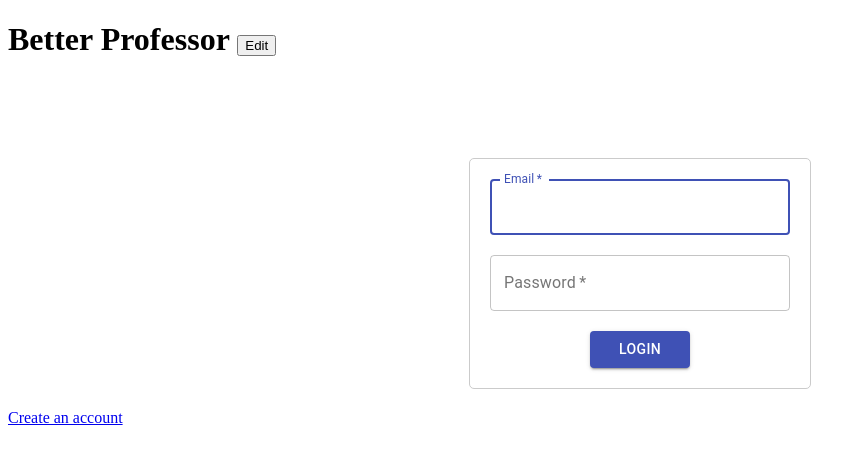
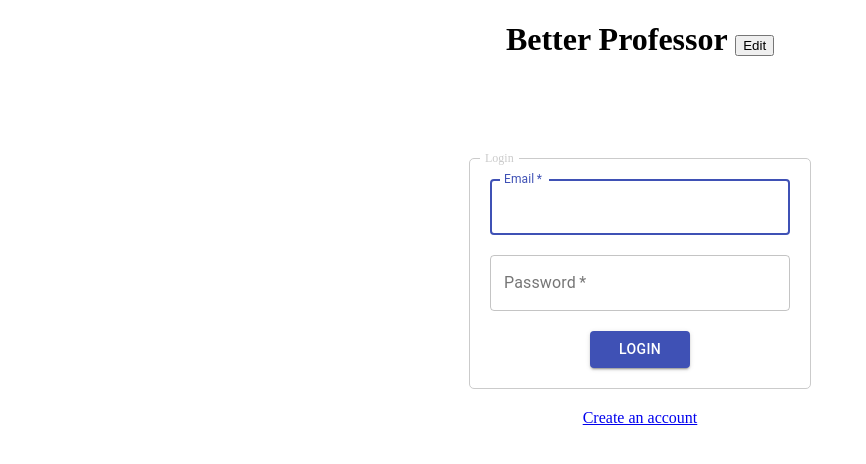
Before and after one commit to BW-Better-Professor-App1/Front-End, a React (Create React App) app in the folder betterprofessor/: page / in a window 1280 px wide. Shown: the top 464 px of the page, without its empty margins (0-866 px from the left). Built offline with nearby package versions, Linux system fonts and the light colour scheme.

Commit message:
login and register pages styled

```diff
--- a/betterprofessor/src/App.js
+++ b/betterprofessor/src/App.js
@@ -1,5 +1,6 @@
 import React from "react";
 import { Route } from "react-router-dom";
+import { makeStyles } from '@material-ui/core/styles';
 
 import PrivateRoute from "./utils/PrivateRoute";
 
@@ -11,9 +12,18 @@ import RemindersPage from "./pages/reminders/reminders.component";
 
 import FunTitle from "./component/fun-title/fun-title.component";
 
+const useStyles = makeStyles({
+  root: {
+    margin: "0 auto",
+    textAlign: "center",
+  },
+});
+
 function App() {
+  const classes = useStyles();
+
   return (
-    <div className="App">
+    <div className={`App ${classes.root}`}>
       <FunTitle />
       <Route exact path="/" component={Login} />
       <Route path="/login" component={Login} />
--- a/betterprofessor/src/component/form/Form.jsx
+++ b/betterprofessor/src/component/form/Form.jsx
@@ -26,7 +26,7 @@ const useStyles = makeStyles({
     fontSize: '12px',
     padding: '0 5px',
     backgroundColor: '#FFF',
-    transform: 'translate(-160px, -7px)',
+    transform: 'translate(-160px, 71px)',
   },
 });
 
```
